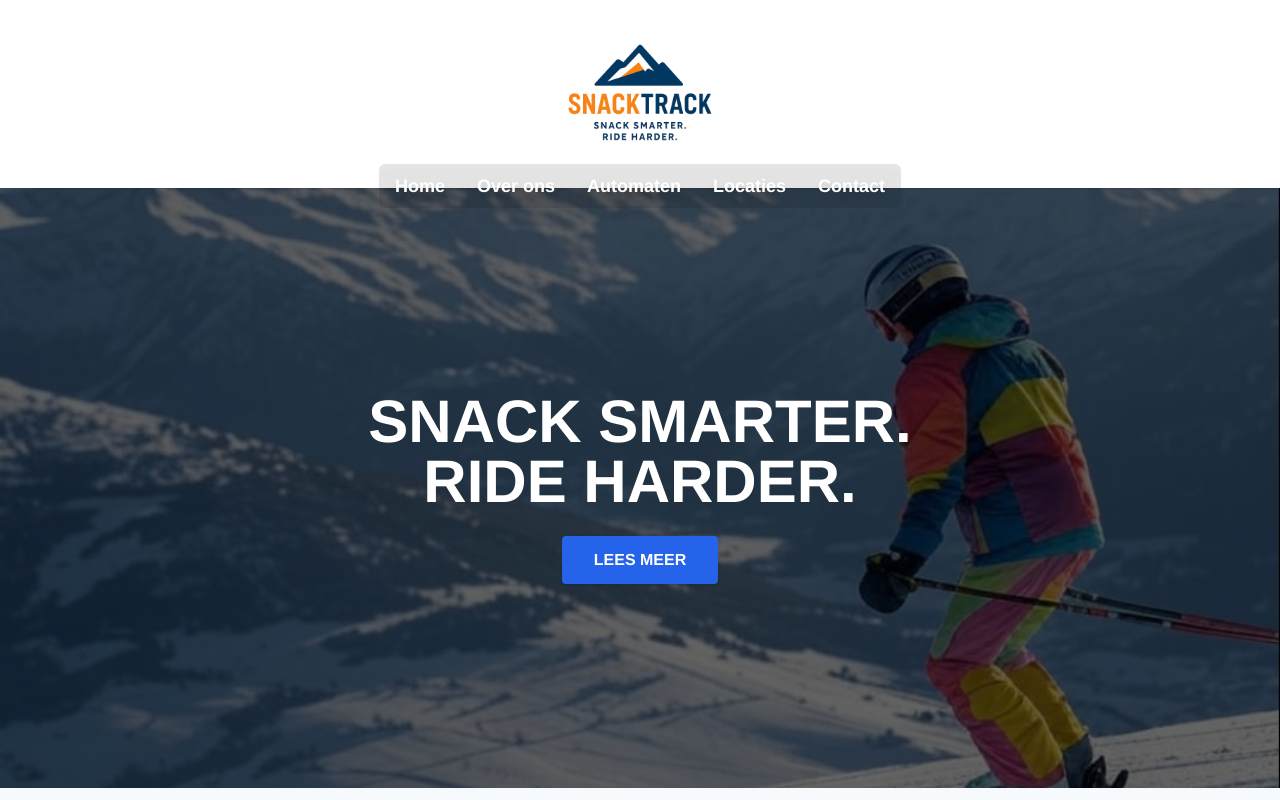
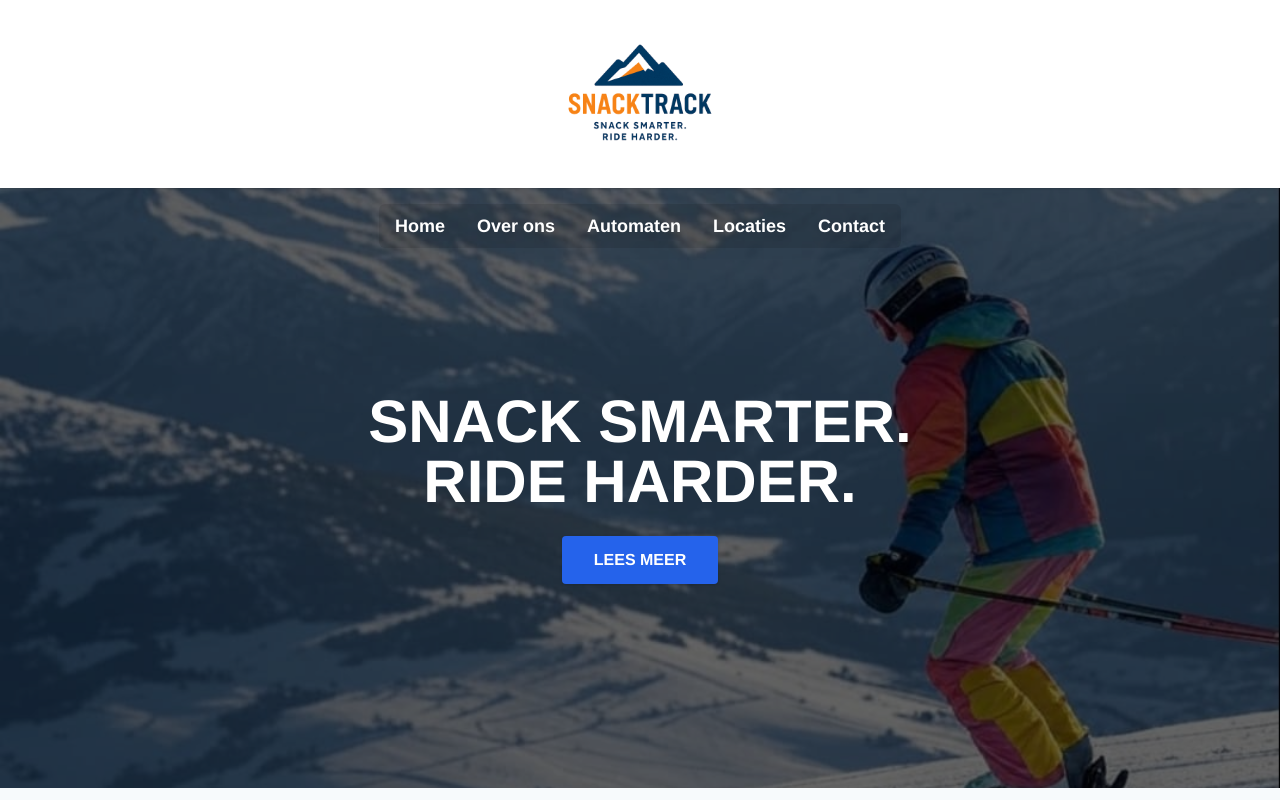
Before and after one commit to snacktracknl/snacktrack-website, a Next.js app: page / in a window 1280 px wide. Shown: the top 800 px of the page. Built offline with nearby package versions, Linux system fonts and the light colour scheme.

Commit message:
Update Navbar.tsx

```diff
--- a/components/Navbar.tsx
+++ b/components/Navbar.tsx
@@ -11,8 +11,8 @@ export default function Navbar() {
         </div>
       </div>
 
-      {/* Navigatie onder de logo-balk, maar over hero */}
-      <nav className="absolute z-50 left-0 w-full mt-[-1.5rem]">
+      {/* Navigatie onder logo-balk, verder naar beneden op hero */}
+      <nav className="absolute z-40 left-0 w-full mt-[1rem]">
         <ul className="flex justify-center gap-8 text-lg font-bold text-white drop-shadow-lg bg-black bg-opacity-10 py-2 px-4 rounded-md max-w-fit mx-auto">
           <li><Link href="/" className="hover:underline">Home</Link></li>
           <li><Link href="/over-ons" className="hover:underline">Over ons</Link></li>
```
